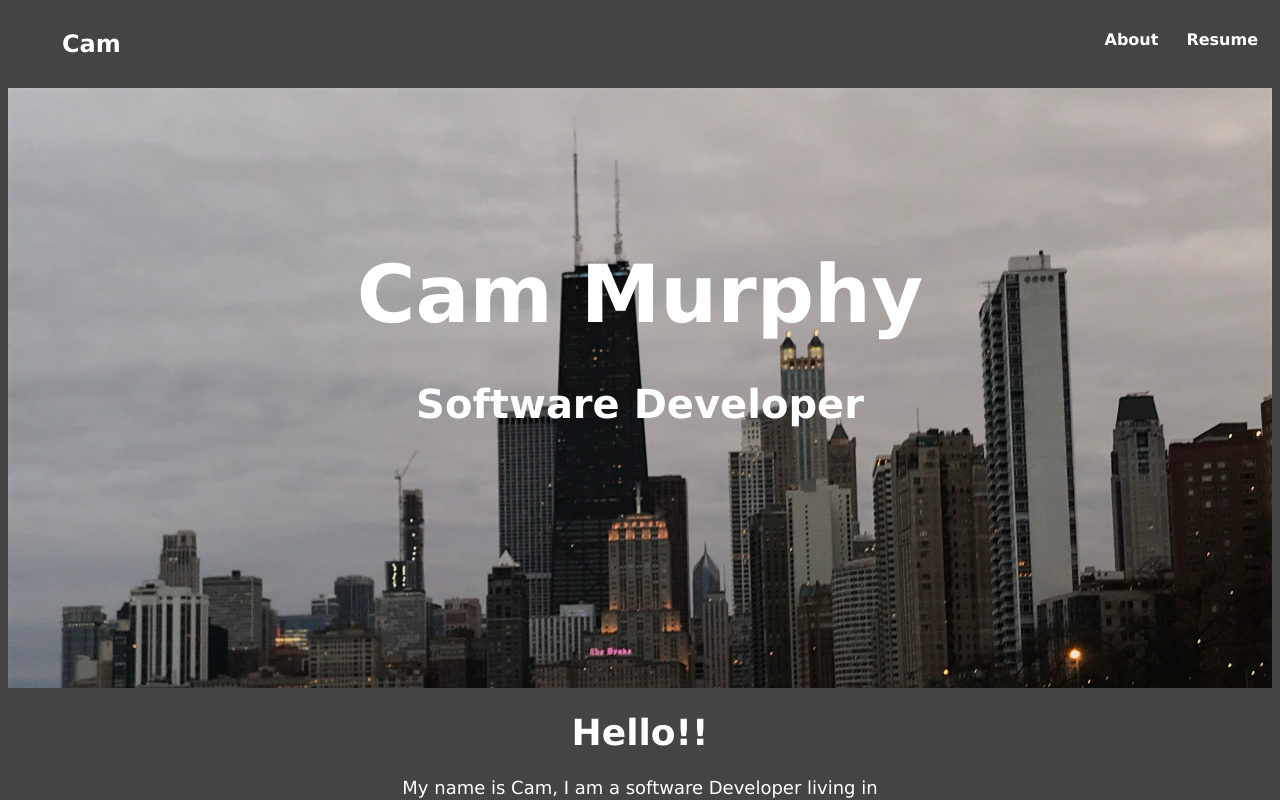
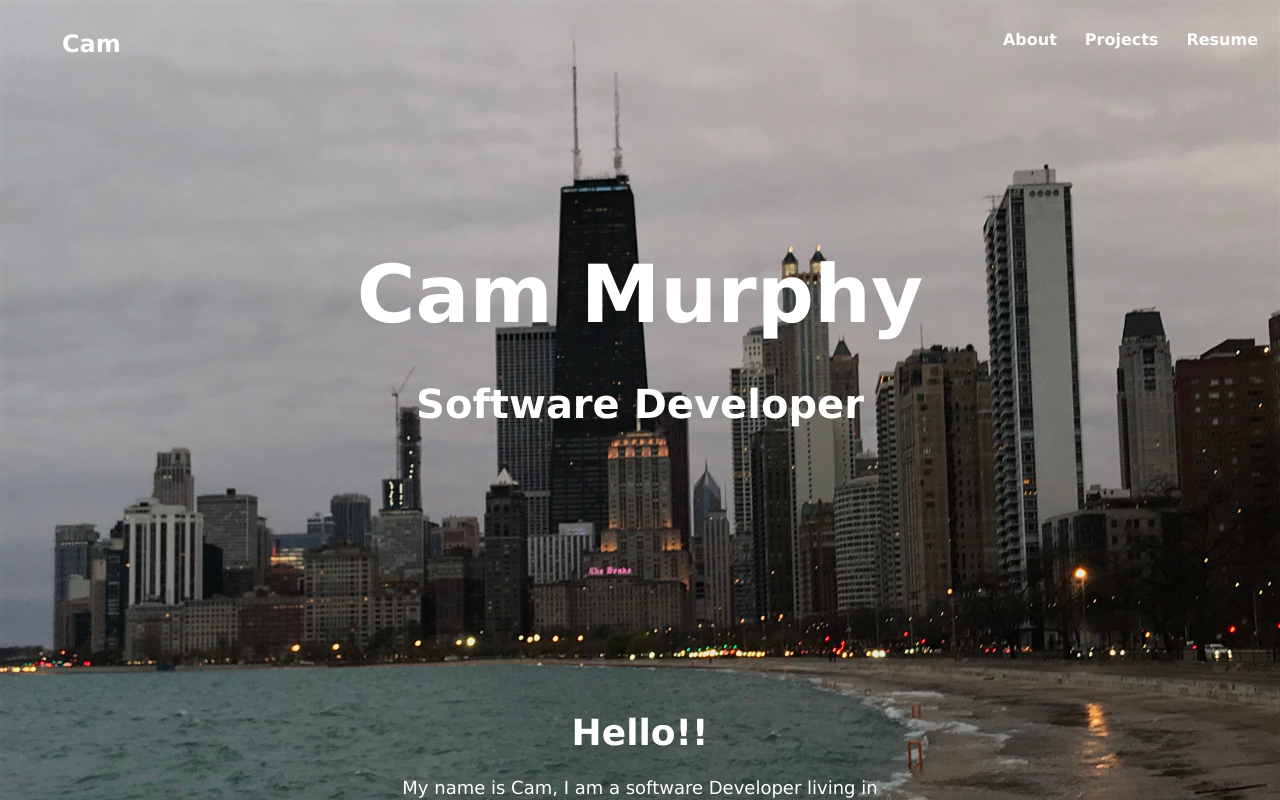
Before and after one commit to CMURPH56/Website, a Vue app: page / in a window 1280 px wide. Shown: the top 800 px of the page. Built offline with nearby package versions, Linux system fonts and the light colour scheme.

Commit message:
updated the website to have a better view

```diff
--- a/src/App.vue
+++ b/src/App.vue
@@ -9,8 +9,18 @@
 </template>
 
 <style>
-html {
-  background: #444444;
+
+body{
+    background-image: url('./assets/chicago.jpg');
+    background-size: cover;
+    background-size: cover;
+  resize: both;
+  background-repeat: no-repeat;
+  width: auto;
+  height: 75vh;
+  max-width: 100%;
+
+
 }
 #app {
   font-family: 'Verdana', Helvetica, Arial, sans-serif;
--- a/src/components/Hero.vue
+++ b/src/components/Hero.vue
@@ -7,7 +7,6 @@
 
 <style>
 .Hero{
-  background-image: url('../assets/chicago.jpg');
   background-size: cover;
   resize: both;
   background-repeat: no-repeat;
--- a/src/components/Nav.vue
+++ b/src/components/Nav.vue
@@ -7,6 +7,9 @@
       <div>
         <router-link class="noDecoration" to="/About">About</router-link>
       </div>
+      <div>
+        <router-link class="noDecoration" to="#">Projects</router-link>
+        </div>
       <div>
         <a target="_blank" href="./resume.pdf">Resume</a>
       </div>
@@ -18,7 +21,6 @@
 .navbar{
   position: sticky;
   position: -webkit-sticky;
-  background-color: #444444;
   top: 0;
 }
 .navbar ul{
```
